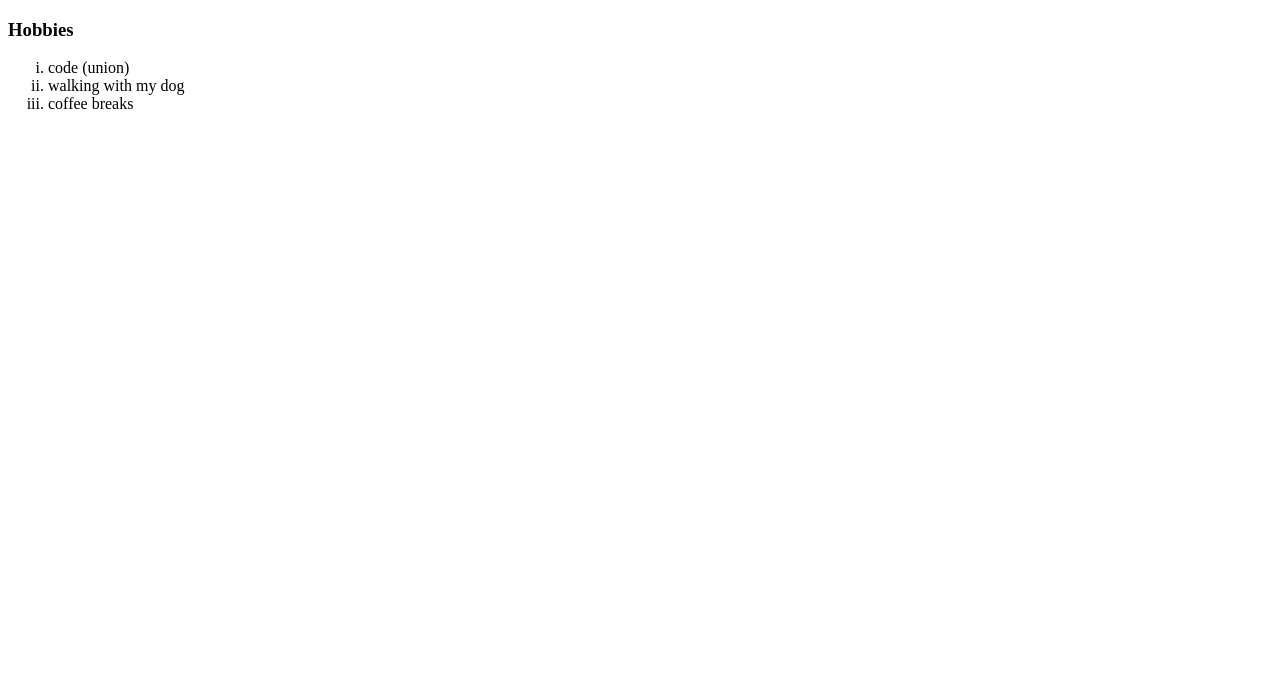
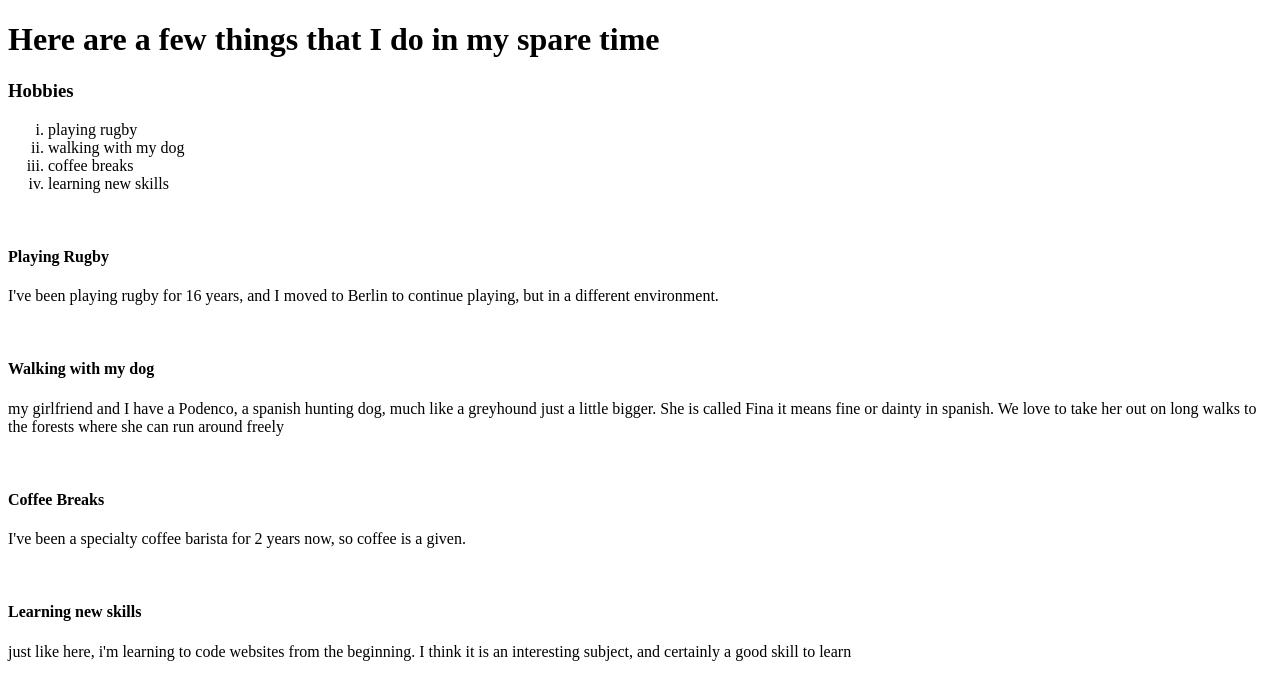
Before and after one commit to DannyHeyes/CV, a plain HTML site: page hobbies.html in a window 1280 px wide. Drawn offline with Linux system fonts and the light colour scheme.

Commit message:
update 1, more details

```diff
--- a/hobbies.html
+++ b/hobbies.html
@@ -3,13 +3,27 @@
   <head>
     <meta charset="utf-8">
     <title>My Hobbies</title>
+    <h1>Here are a few things that I do in my spare time</h1>
   </head>
   <body>
     <h3>Hobbies</h3>
     <ol type="i">
-      <li>code (union)</li>
+      <li>playing rugby</li>
       <li>walking with my dog</li>
       <li>coffee breaks</li>
-    </ol>
+      <li>learning new skills</li>
+    </ol><br>
+    <h4>Playing Rugby</h4>
+    <p>I've been playing rugby for 16 years, and I moved to Berlin to continue playing, but in a different environment.</p>
+    <br>
+    <h4>Walking with my dog</h4>
+    <p>my girlfriend and I have a Podenco, a spanish hunting dog, much like a greyhound just a little bigger. She is called Fina
+    it means fine or dainty in spanish. We love to take her out on long walks to the forests where she can run around freely</p>
+    <br>
+    <h4>Coffee Breaks</h4>
+    <p>I've been a specialty coffee barista for 2 years now, so coffee is a given.</p>
+    <br>
+    <h4>Learning new skills</h4>
+    <p>just like here, i'm learning to code websites from the beginning. I think it is an interesting subject, and certainly a good skill to learn</p>
   </body>
 </html>
```
